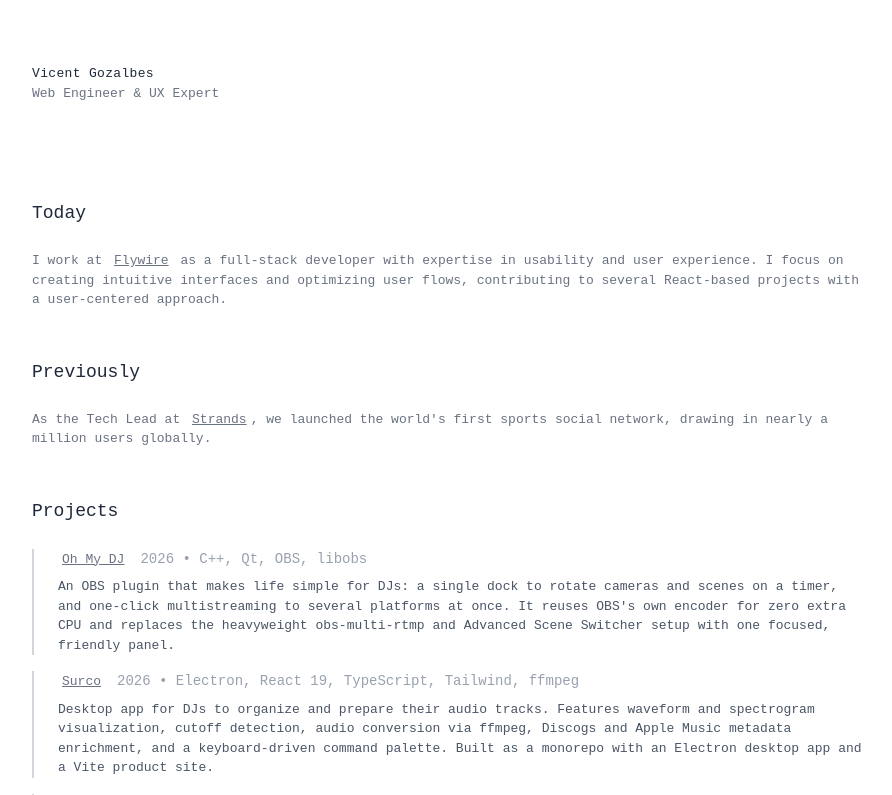
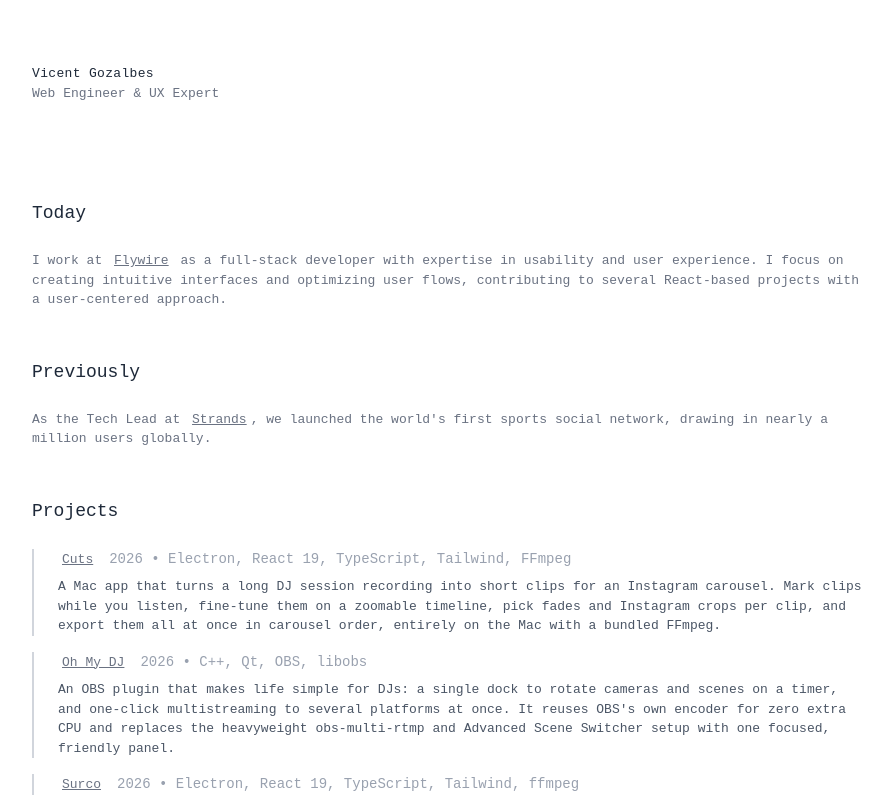
Before and after one commit to vigosan/vicent-io, a Next.js app: page / in a window 1280 px wide. Shown: the top 795 px of the page, without its empty margins (192-1084 px from the left). Built offline with nearby package versions, Linux system fonts and the light colour scheme.

Commit message:
Add Cuts to projects list

```diff
--- a/app/page.tsx
+++ b/app/page.tsx
@@ -95,6 +95,26 @@
         <article className="flex flex-col gap-6">
           <h2 className="text-lg font-medium text-gray-800">Projects</h2>
           <div className="flex flex-col gap-4">
+            <div className="border-l-2 border-gray-300 pl-4 hover:border-gray-500 sm:pl-6">
+              <div className="mb-2">
+                <a
+                  href="https://cuts.vicent.io"
+                  className="font-medium underline hover:bg-gray-100 focus:outline-none focus:ring-1 focus:ring-gray-400 rounded px-1"
+                  target="_blank"
+                  rel="noopener noreferrer"
+                  aria-label="Cuts (opens in new tab)"
+                >
+                  Cuts
+                </a>
+                <span className="ml-3 text-sm text-gray-400 block sm:inline mt-1 sm:mt-0">2026 • Electron, React 19, TypeScript, Tailwind, FFmpeg</span>
+              </div>
+              <p className="text-gray-600">
+                A Mac app that turns a long DJ session recording into short clips for an Instagram carousel.
+                Mark clips while you listen, fine-tune them on a zoomable timeline, pick fades and Instagram
+                crops per clip, and export them all at once in carousel order, entirely on the Mac with a
+                bundled FFmpeg.
+              </p>
+            </div>
             <div className="border-l-2 border-gray-300 pl-4 hover:border-gray-500 sm:pl-6">
               <div className="mb-2">
                 <a
```
